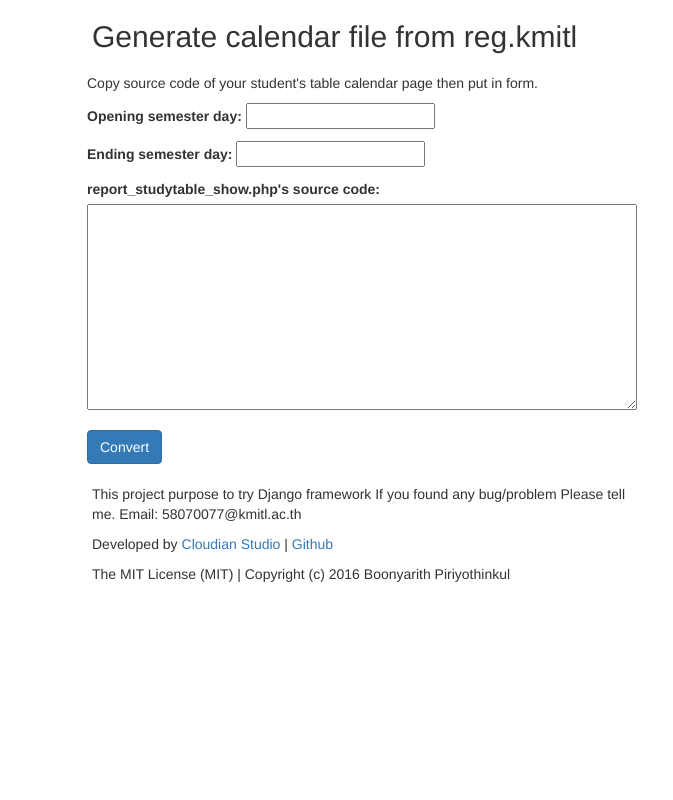
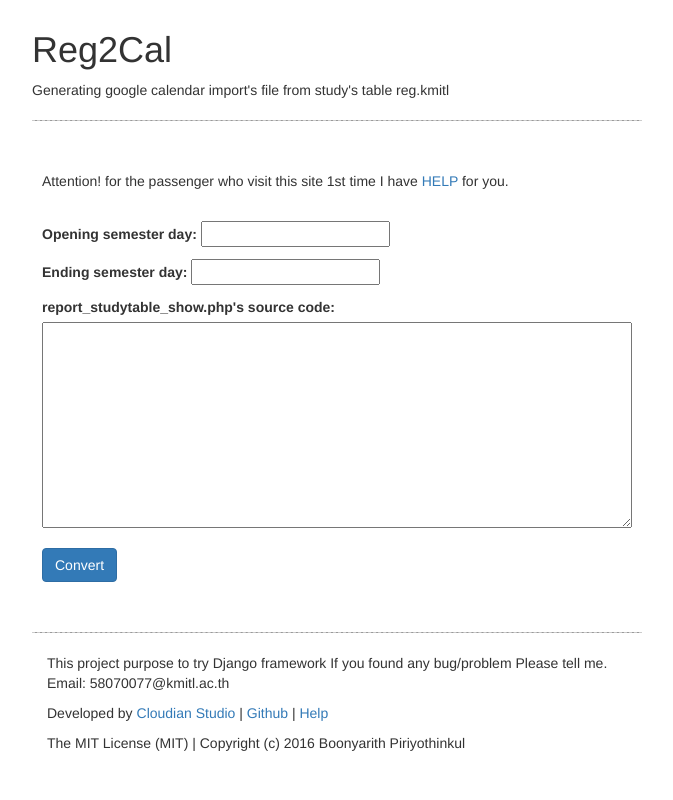
Before and after one commit to chin8628/Reg2Calendar, a Django app: template gcalendar_gen_class/genclass/templates/genclass/index.html in a window 1280 px wide. Shown: the whole page, without its empty margins (303-976 px from the left). Run offline with Django 3.2, Linux system fonts and the light colour scheme; the template is opened without the code that fills it: values that come from a table or form of the project are taken from there, others are empty; parts of the project's set-up code (start-up, migrations or seed data) failed here and were passed over; some libraries are stand-ins or nearby versions.

Commit message:
Change to template engine

```diff
--- a/gcalendar_gen_class/genclass/templates/genclass/index.html
+++ b/gcalendar_gen_class/genclass/templates/genclass/index.html
@@ -1,32 +1,22 @@
-{% load staticfiles %}
-<!DOCTYPE html>
-<!--[if lt IE 7]>      <html class="no-js lt-ie9 lt-ie8 lt-ie7"> <![endif]-->
-<!--[if IE 7]>         <html class="no-js lt-ie9 lt-ie8"> <![endif]-->
-<!--[if IE 8]>         <html class="no-js lt-ie9"> <![endif]-->
-<!--[if gt IE 8]><!--> <html class="no-js"> <!--<![endif]-->
-    <head>
-        <title>Generate G-calendar import.</title>
-        <meta charset="utf-8">
-        <meta http-equiv="X-UA-Compatible" content="IE=edge">
-        <meta name="description" content="">
-        <meta name="viewport" content="width=device-width, initial-scale=1">
-        <link rel="stylesheet" href="{% static 'genclass/css/bootstrap.min.css' %}">
-        <link rel="stylesheet" href="{% static 'genclass/css/style.css' %}">
-    </head>
-    <body>
-        <!--[if lt IE 7]>
-            <p class="browsehappy">You are using an <strong>outdated</strong> browser. Please <a href="http://browsehappy.com/">upgrade your browser</a> to improve your experience.</p>
-        <![endif]-->
+{% extends "genclass/base.html" %}
 
-        <div class="container row">
-            <section id="header" class="container col-sm-offset-2 col-sm-10 col-md-offset-4 col-md-6">
-                <h2>Generate calendar file from reg.kmitl</h2>
-            </section>
-            <section id="main" class="container col-sm-offset-2 col-sm-10 col-md-offset-4 col-md-6">
+{% block header %}
+
+    <h1>Reg2Cal</h1>
+    <p>Generating google calendar import's file from study's table reg.kmitl</p>
+
+{% endblock %}
+
+{% block content %}
+
+    <section  class="col-sm-12">
+
         {% autoescape off %}
             {{ error }}
         {% endautoescape %}
-                <p>Copy source code of your student's table calendar page then put in form.</p>
+
+        <p>Attention! for the passenger who visit this site 1st time I have <a href="/help">HELP</a> for you.</p><br>
+
         <form method="post" enctype="multipart/form-data">
             {% csrf_token %}
             <div class="form-group">
@@ -34,30 +24,7 @@
             </div>
             <button type="submit" class="btn btn-primary">Convert</button>
         </form>
+
     </section>
-        </div>
 
-        <div class="container row">
-            <section id="footer" class="container col-sm-offset-2 col-sm-10 col-md-offset-4 col-md-6">
-                <p>This project purpose to try Django framework If you found any bug/problem Please tell me. Email: 58070077@kmitl.ac.th</p>
-                <p>Developed by <a href="http://www.cloudian.in.th">Cloudian Studio</a> | <a href="https://github.com/chin8628/Reg2Calendar">Github</a></p>
-                <p>The MIT License (MIT) | Copyright (c) 2016 Boonyarith Piriyothinkul</p>
-            </section>
-        </div>
-
-    </body>
-
-    <script src="{% static 'genclass/js/jquery-2.2.4.min.js' %}"></script>
-    <script src="{% static 'genclass/js/bootstrap.min.js' %}"></script>
-
-    <!-- Google Analytics: change UA-XXXXX-X to be your site's ID. -->
-    <script>
-        (function(b,o,i,l,e,r){b.GoogleAnalyticsObject=l;b[l]||(b[l]=
-        function(){(b[l].q=b[l].q||[]).push(arguments)});b[l].l=+new Date;
-        e=o.createElement(i);r=o.getElementsByTagName(i)[0];
-        e.src='//www.google-analytics.com/analytics.js';
-        r.parentNode.insertBefore(e,r)}(window,document,'script','ga'));
-        ga('create','UA-XXXXX-X');ga('send','pageview');
-    </script>
-
-</html>
+{% endblock %}
```
Lines whose indentation alone changed are shown as unchanged.
